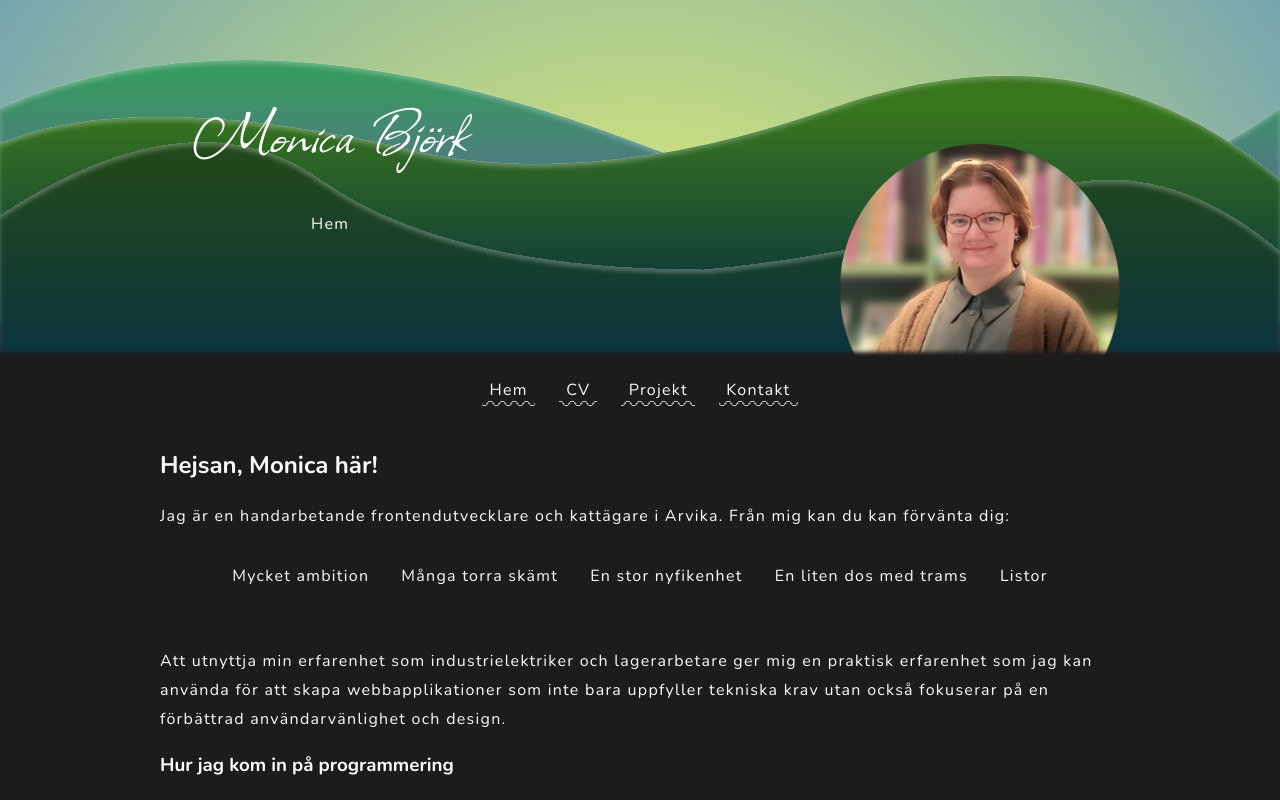
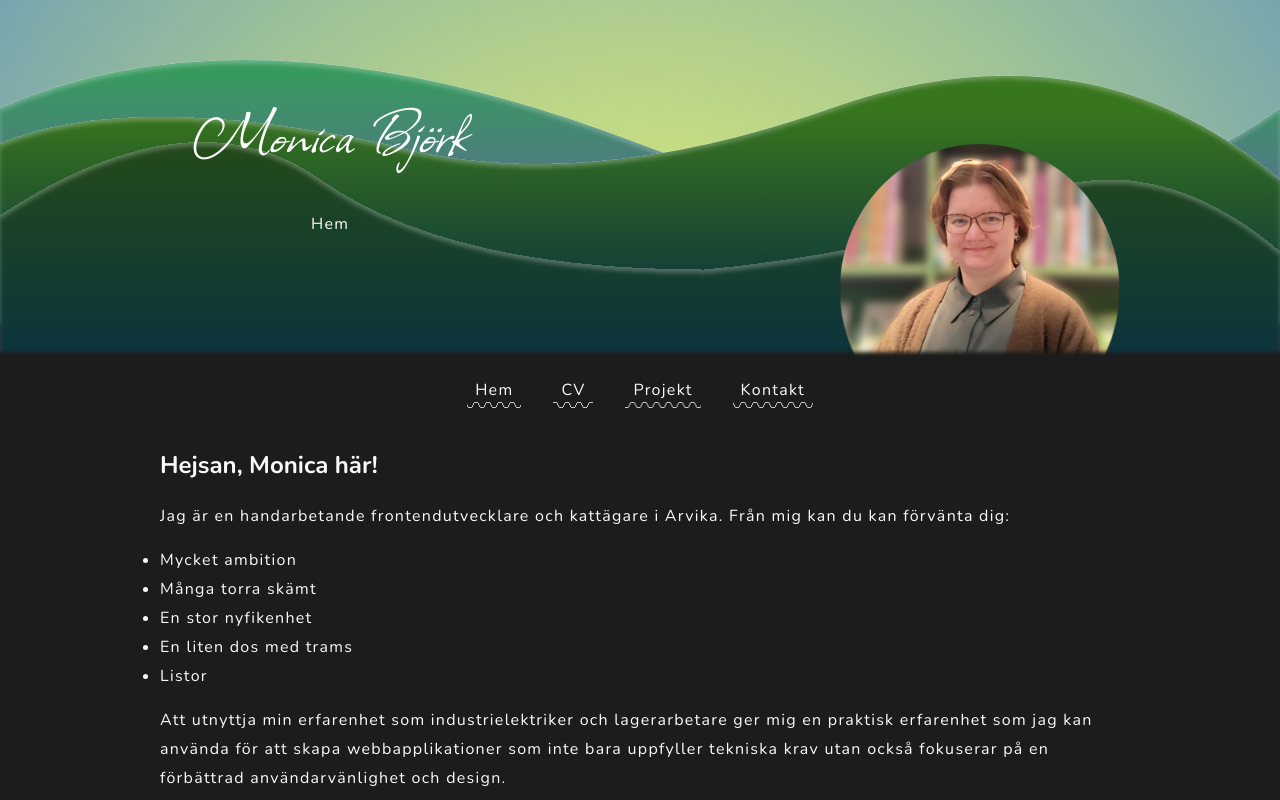
Before and after one commit to coffeetails/portfolio, a React (Vite) app: page / in a window 1280 px wide. Shown: the top 800 px of the page. Built offline with nearby package versions, Linux system fonts and the light colour scheme.

Commit message:
added separate file for fonts & fixed links
The clickable area where a bit too small for the wave and bg, so I made it bigger.

```diff
--- /dev/null
+++ b/src/fontstyles.css
@@ -0,0 +1,96 @@
+@font-face {
+    font-family: "Nunito";
+    src: url(/Nunito/Nunito-VariableFont_wght.ttf);
+}
+@font-face {
+    font-family: "Allison";
+    src: url(/Allison/Allison-Regular.ttf);
+}
+/* Should I remove the static versions of Nunito? *\
+\* Do I need the italic version?                  */
+
+* {
+    box-sizing: border-box;
+    margin: 0;
+    padding: 0;
+
+    color: #fafafa;
+    font-family: "Nunito", sans-serif;
+    line-height: 1.8rem;
+    letter-spacing: 0.08rem;
+}
+
+h1,h2,h3,h4,h5 {
+    line-height: 1.7em;
+    letter-spacing: normal;
+    /* letter-spacing: 0.08em; */
+}
+
+
+a {
+    position: relative;
+    text-decoration: none;
+    width: fit-content;
+    transition: 0.2s;
+    padding: 0.35rem 0.5rem;
+
+    /* WAVE */
+    &::after {
+        position: absolute;
+        content: ' ';
+        height: 0.5rem;
+        width: 100%;
+        top: 1.7rem;
+        left: 0;
+		background: #cacaca;
+        transition: 0.2s;
+
+        --mask-wavy-underline:
+            radial-gradient(3.5px at 50% calc(100% + 0px),#0000 calc(99% - 1px),#000 calc(101% - 1px) 99%,#0000 101%) calc(50% - 6px) calc(50% - 2px + .5px)/12px 4px repeat-x,
+            radial-gradient(3.5px at 50% 0px,#0000 calc(99% - 1px),#000 calc(101% - 1px) 99%,#0000 101%) 50% calc(50% + 2px)/12px 4px repeat-x;
+        -webkit-mask: var(--mask-wavy-underline);
+        mask: var(--mask-wavy-underline);
+    }
+    /* BACKGROUND */
+    &::before {
+        position: absolute;
+        content: ' ';
+        height: 2.1rem;
+        width: 100%;
+        top: 0;
+        left: 0;
+        transition: 0.2s;
+
+        --mask-wavy-background:
+            radial-gradient(3.5px at 50% 4.8px,#000 99%,#0000 101%) calc(50% - 6px) 0/12px 51% repeat-x,
+            radial-gradient(3.5px at 50% -1.8px,#0000 99%,#000 101%) 50% 3px/12px calc(51% - 3px) repeat-x,
+            radial-gradient(3.5px at 50% calc(100% - 4.8px),#000 99%,#0000 101%) calc(50% - 6px) 100%/12px 51% repeat-x,
+            radial-gradient(3.5px at 50% calc(100% + 1.8px),#0000 99%,#000 101%) 50% calc(100% - 3px)/12px calc(51% - 3px) repeat-x;
+        -webkit-mask: var(--mask-wavy-background);
+        mask: var(--mask-wavy-background);
+    }
+
+    &:visited {
+        color: #cacaca;
+    }
+    /* WAVE */
+    &:hover::after {
+        top: 0;
+    }
+    /* BACKGROUND */
+    &:active::before {
+		background: #cacaca;
+        z-index: -1;
+    }
+    /* WAVE */
+    &:active::after {
+        top: 0;
+    }
+    &:active {
+        color: #1C1C1C;
+    }
+}
+
+p {
+    padding: 1rem 0;
+}
--- a/src/index.css
+++ b/src/index.css
@@ -1,97 +1,12 @@
-@font-face {
-    font-family: "Nunito";
-    src: url(/Nunito/Nunito-VariableFont_wght.ttf);
-}
-@font-face {
-    font-family: "Allison";
-    src: url(/Allison/Allison-Regular.ttf);
-}
-/* Should I remove the static versions of Nunito? *\
-\* Do I need the italic version?                  */
 
 * {
     box-sizing: border-box;
     margin: 0;
     padding: 0;
-
-    color: #fafafa;
-    font-family: "Nunito", sans-serif;
-    line-height: 1.8rem;
-    letter-spacing: 0.08rem;
 }
 
 html {
     background-color: #1C1C1C;
-}
-
-
-h1,h2,h3,h4,h5 {
-    line-height: 1.7em;
-    letter-spacing: normal;
-    /* letter-spacing: 0.08em; */
-}
-
-
-a {
-    position: relative;
-    text-decoration: none;
-    width: fit-content;
-    transition: 0.2s;
-    padding: 0 0.2rem;
-
-    &::after {
-        position: absolute;
-        content: ' ';
-        height: 0.5rem;
-        width: calc(100% + 0.5rem);
-        top: 1.25rem;
-        left: -0.25rem;
-		background: #cacaca;
-        transition: 0.2s;
-
-        --mask:
-            radial-gradient(3.5px at 50% calc(100% + 0px),#0000 calc(99% - 1px),#000 calc(101% - 1px) 99%,#0000 101%) calc(50% - 6px) calc(50% - 2px + .5px)/12px 4px repeat-x,
-            radial-gradient(3.5px at 50% 0px,#0000 calc(99% - 1px),#000 calc(101% - 1px) 99%,#0000 101%) 50% calc(50% + 2px)/12px 4px repeat-x;
-        -webkit-mask: var(--mask);
-        mask: var(--mask);
-    }
-    &::before {
-        position: absolute;
-        content: ' ';
-        height: 2.4rem;
-        width: calc(100% + 0.5rem);
-        top: -0.4rem;
-        left: -0.25rem;
-        transition: 0.2s;
-
-        --mask:
-            radial-gradient(3.5px at 50% 4.8px,#000 99%,#0000 101%) calc(50% - 6px) 0/12px 51% repeat-x,
-            radial-gradient(3.5px at 50% -1.8px,#0000 99%,#000 101%) 50% 3px/12px calc(51% - 3px) repeat-x,
-            radial-gradient(3.5px at 50% calc(100% - 4.8px),#000 99%,#0000 101%) calc(50% - 6px) 100%/12px 51% repeat-x,
-            radial-gradient(3.5px at 50% calc(100% + 1.8px),#0000 99%,#000 101%) 50% calc(100% - 3px)/12px calc(51% - 3px) repeat-x;
-        -webkit-mask: var(--mask);
-        mask: var(--mask);
-    }
-
-    &:visited {
-        color: #cacaca;
-    }
-    &:hover::after {
-        top: -0.4rem;
-    }
-    &:active::before {
-		background: #cacaca;
-        z-index: -1;
-    }
-    &:active {
-        color: #1C1C1C;
-        font-weight: bold;
-        padding: 0;
-    }
-}
-
-p {
-    padding: 1rem 0;
 }
 
 article {
--- a/src/main.tsx
+++ b/src/main.tsx
@@ -10,6 +10,7 @@ import CV from "./routes/cv";
 import Projects from "./routes/projects";
 import ErrorPage from './error-page';
 import "./index.css";
+import "./fontstyles.css";
 
 /* Easter egg ideas:
 - a cat appears on the screen every 10min when no interaction occurs
--- a/src/routes/root.css
+++ b/src/routes/root.css
@@ -47,6 +47,10 @@ main {
     height: 100%;
     margin: 0 auto;
 
+}
+
+.mainmenu {
+
     ul {
         list-style: none;
         margin-top: 0.5rem;
--- a/src/routes/root.tsx
+++ b/src/routes/root.tsx
@@ -59,7 +59,7 @@ export default function Root() {
         </header>
 
         <main>
-            <nav>
+            <nav className="mainmenu">
                 <ul>
                     <li><Link to={`/`}>Hem</Link></li>
                     <li><Link to={`/cv`} >CV</Link></li>
```
